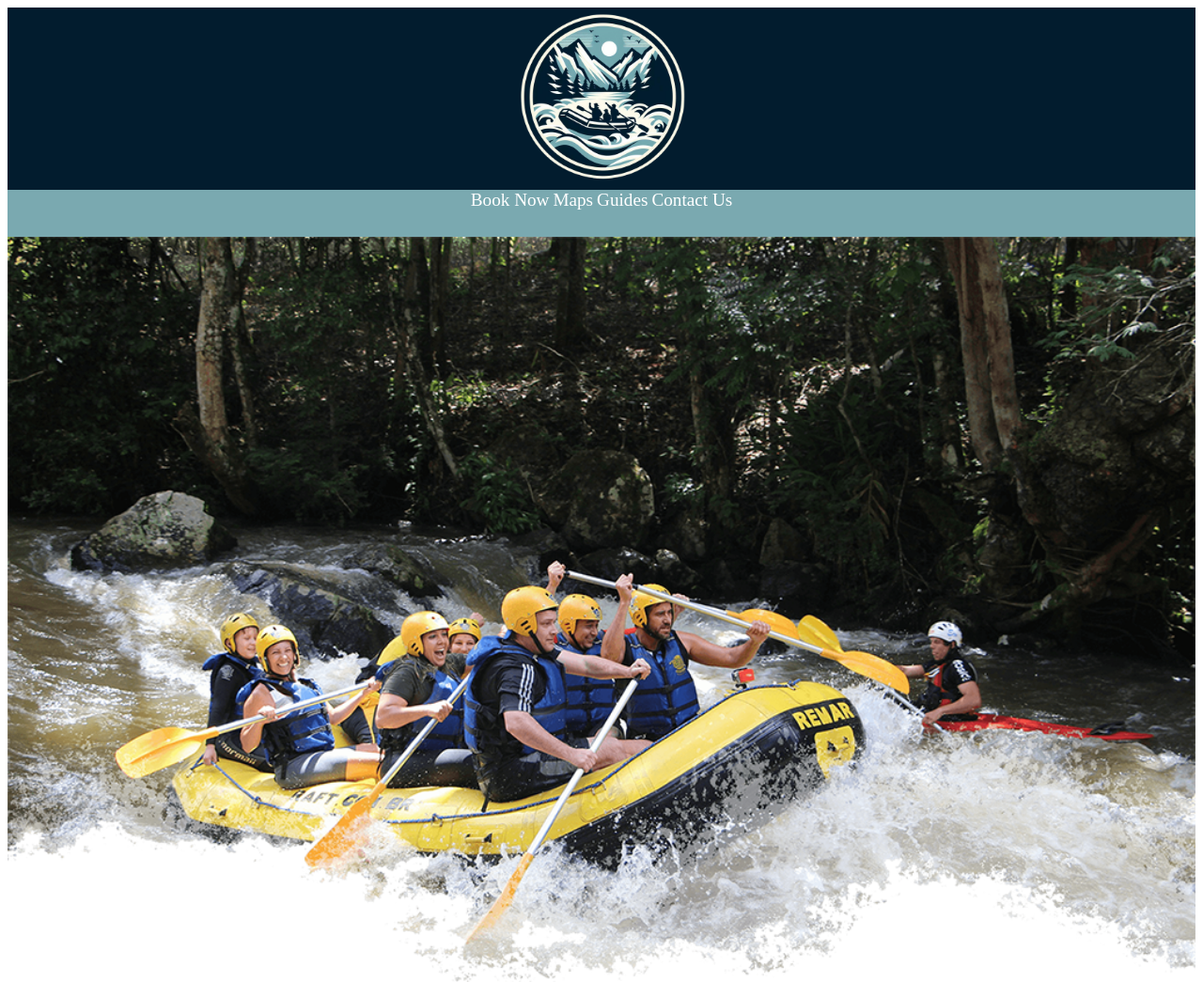
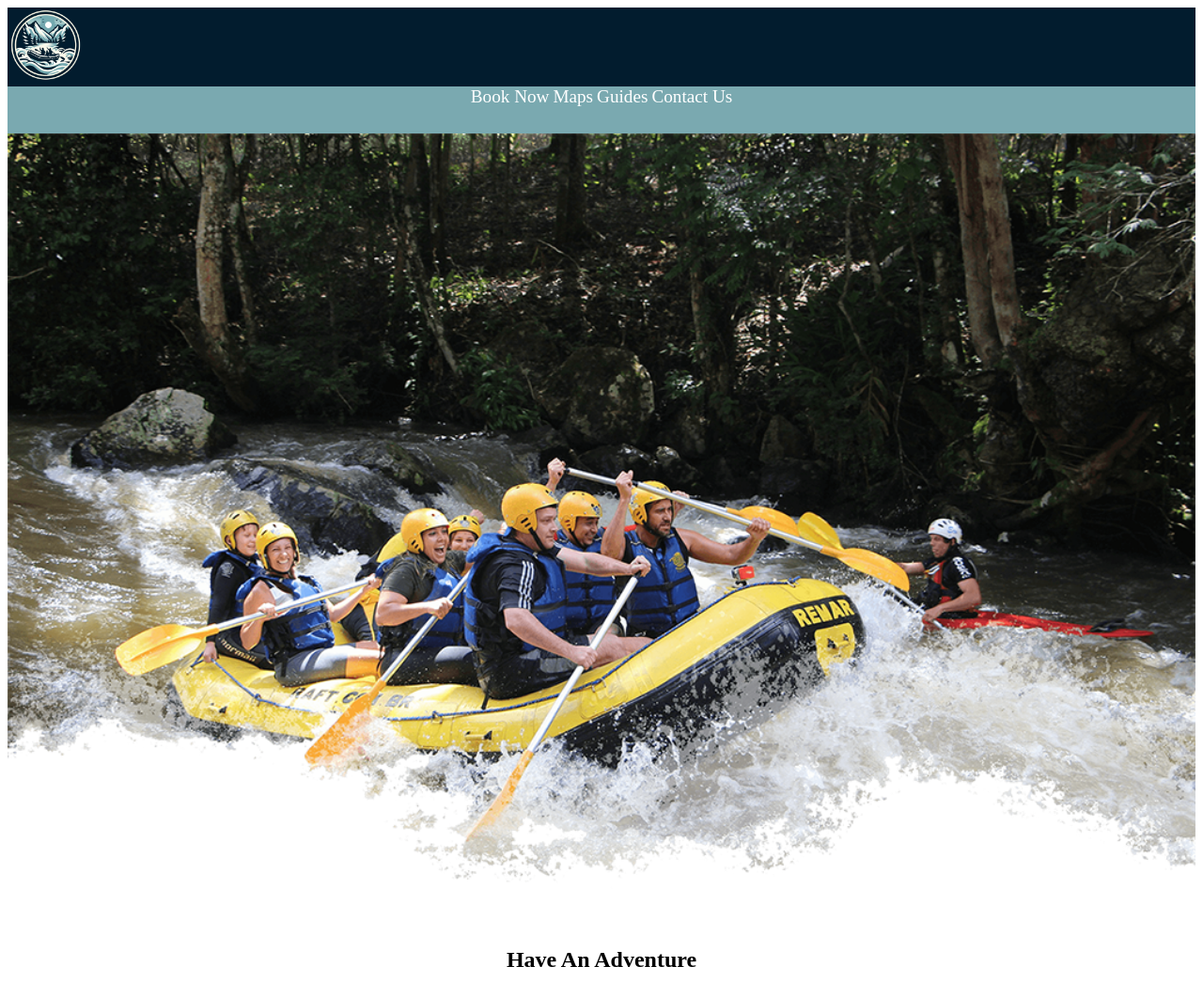
Before and after one commit to EggMan663/web-fundamentals, a plain HTML site: page wwr/index.html in a window 1280 px wide. Shown: the top 1045 px of the page at 94% size. Drawn offline with Linux system fonts and the light colour scheme.

Commit message:
Made some changes based off of rubric

```diff
--- a/wwr/styles/style.css
+++ b/wwr/styles/style.css
@@ -1,11 +1,10 @@
 .logo{
     margin: 0 auto;
-    width: 15%;
+    width: 80px;
 }
 #content{
     max-width: 1600px;
     margin: 0 auto;
-    text-align: center;
 }
 nav a{
     text-align: center;
```
